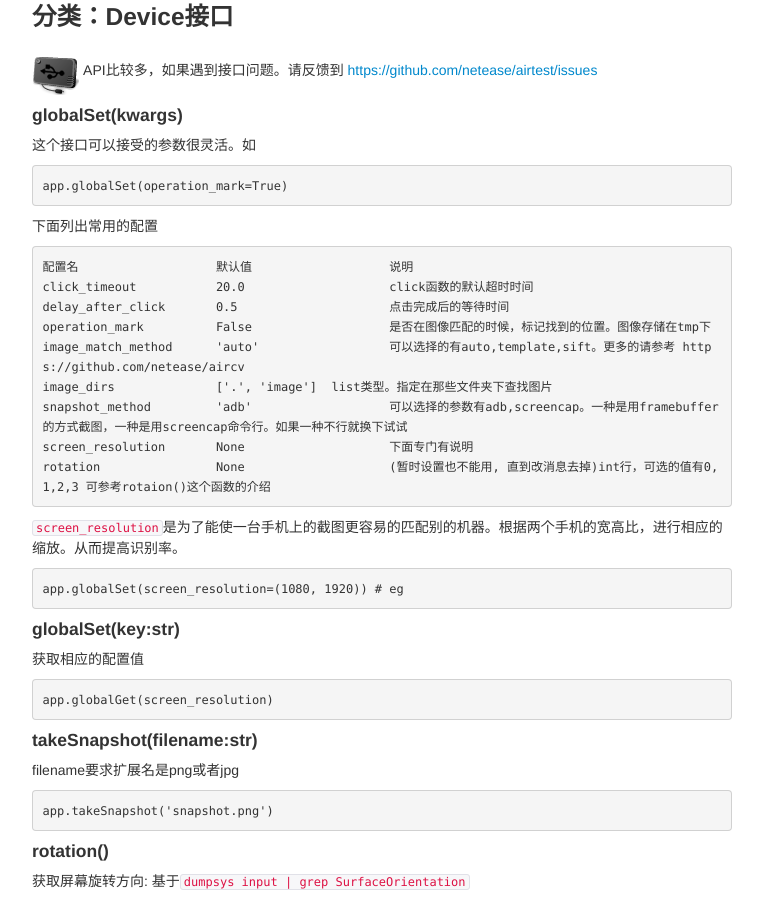
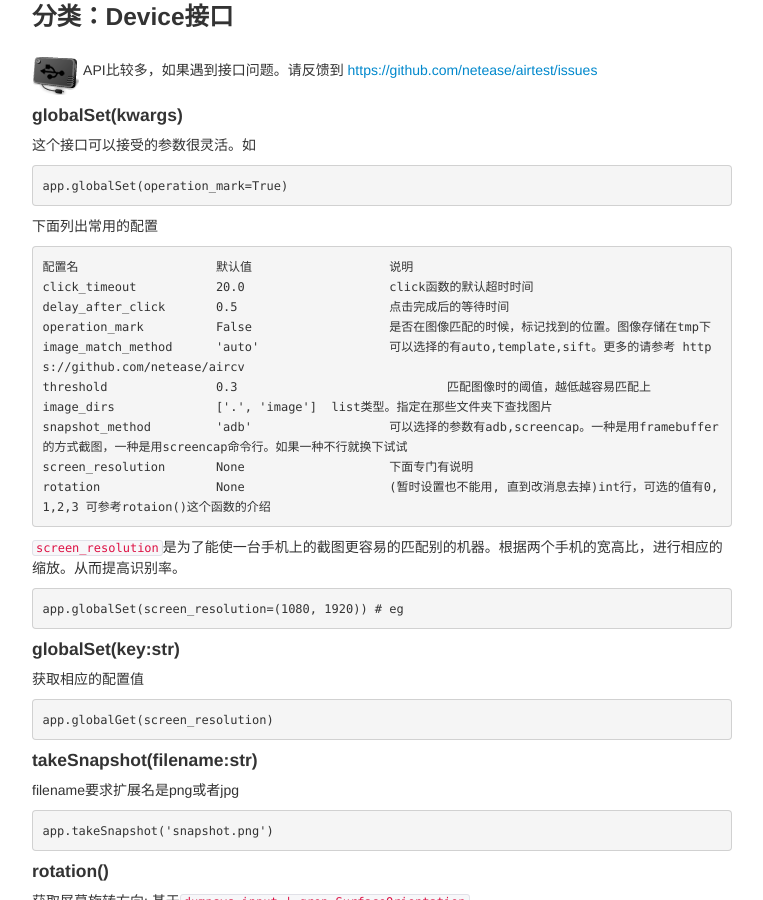
Before and after one commit to NetEase/airtest, a Jekyll site: the page built from _posts/2014-10-31-components-apilist.md, in a window 1280 px wide and 900 px high, scrolled down 2866 px. Shown: the whole window, without its empty margins (378-1141 px from the left). Built offline with Jekyll 4.4.1, drawn with Linux system fonts in a browser that asks for light colours; comment, search, counter and statistics services are not loaded.

Commit message:
add threshold

```diff
--- a/_posts/2014-10-31-components-apilist.md
+++ b/_posts/2014-10-31-components-apilist.md
@@ -158,6 +158,7 @@ API比较多，如果遇到接口问题。请反馈到 <https://github.com/netea
 	delay_after_click	0.5			点击完成后的等待时间
 	operation_mark		False			是否在图像匹配的时候，标记找到的位置。图像存储在tmp下
 	image_match_method	'auto'			可以选择的有auto,template,sift。更多的请参考 https://github.com/netease/aircv
+    threshold		0.3				匹配图像时的阈值，越低越容易匹配上
 	image_dirs		['.', 'image']	list类型。指定在那些文件夹下查找图片
 	snapshot_method		'adb'			可以选择的参数有adb,screencap。一种是用framebuffer的方式截图，一种是用screencap命令行。如果一种不行就换下试试
 	screen_resolution	None			下面专门有说明
```
